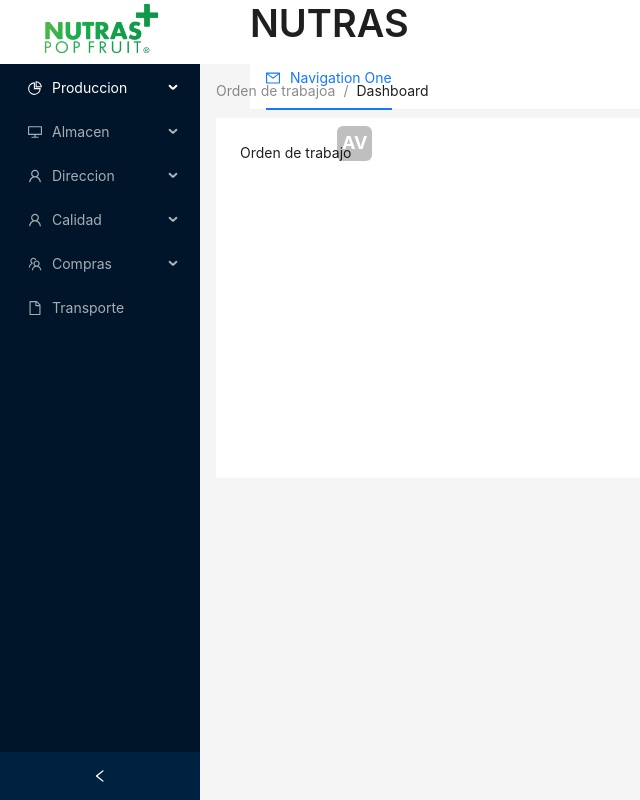
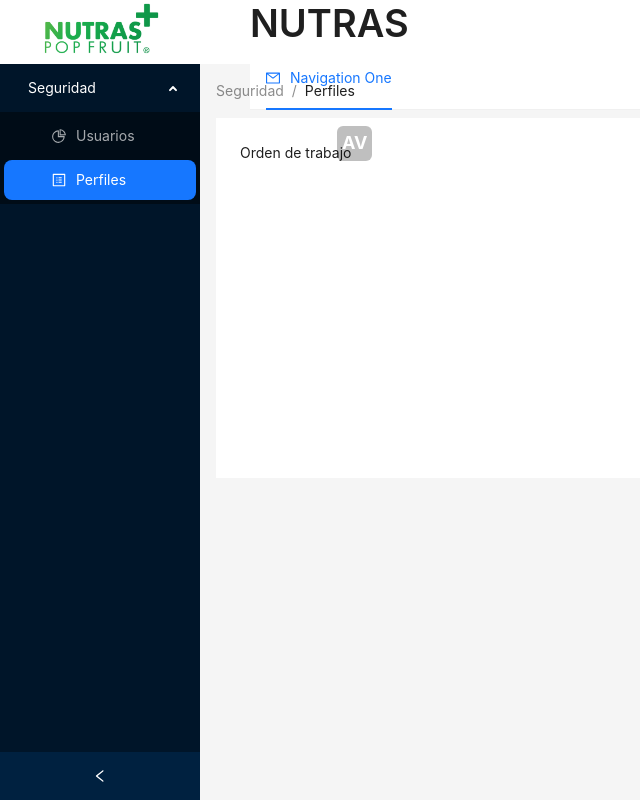
Before and after one commit to H3lltronik/nutras_erp_admin_app, a React (Vite) app: page /test in a window 1280 px wide. Shown: the whole page, without its empty margins (0-640 px from the left). Built offline with nearby package versions, Linux system fonts and the light colour scheme.

Commit message:
Nav menu

```diff
--- a/src/Layouts/DefaultLayout.tsx
+++ b/src/Layouts/DefaultLayout.tsx
@@ -1,63 +1,13 @@
-import {
-  DesktopOutlined,
-  FileOutlined,
-  PieChartOutlined,
-  TeamOutlined,
-  UserOutlined,
-} from "@ant-design/icons";
-import type { MenuProps } from "antd";
-import { Layout, Menu, Typography } from "antd";
+import { Layout, Typography } from "antd";
 import React, { useState } from "react";
 import { ToastContainer } from "react-toastify";
 import "react-toastify/dist/ReactToastify.css";
 import logo from "../assets/nutras-logo.png";
 import { DefaultHeader } from "./DefaultHeader";
+import { AdminMenu } from "./Menu";
 
 const { Text } = Typography;
 const { Header, Content, Footer, Sider } = Layout;
-
-type MenuItem = Required<MenuProps>["items"][number];
-
-function getItem(
-  label: React.ReactNode,
-  key: React.Key,
-  icon?: React.ReactNode,
-  children?: MenuItem[]
-): MenuItem {
-  return {
-    key,
-    icon,
-    children,
-    label,
-  } as MenuItem;
-}
-
-const items: MenuItem[] = [
-  getItem("Produccion", "1", <PieChartOutlined />, [
-    getItem("OT", "100"),
-    getItem("Explosión de insumos", "2"),
-    getItem("Requisiciones", "3"),
-    getItem("Inventario", "4"),
-  ]),
-  getItem("Almacen", "20", <DesktopOutlined />, [
-    getItem("Inventario", "5"),
-    getItem("Movimientos", "6"),
-  ]),
-  getItem("Direccion", "sub1", <UserOutlined />, [
-    getItem("Solicitud trabajo", "7"),
-    getItem("Orden de trabajo", "8"),
-    getItem("Requisiciones", "9"),
-  ]),
-  getItem("Calidad", "sub3", <UserOutlined />, [
-    getItem("Revisiones de movimientos", "10"),
-    getItem("Revisiones de productos", "11"),
-    getItem("Inspecciones de área", "12"),
-  ]),
-  getItem("Compras", "sub2", <TeamOutlined />, [
-    getItem("Ordenes compra", "13"),
-  ]),
-  getItem("Transporte", "14", <FileOutlined />),
-];
 
 interface HeaderProps {
   navContent?: React.ReactNode;
@@ -80,12 +30,7 @@
           className="demo-logo-vertical"
           style={{ backgroundImage: `url(${logo})` }}
         />
-        <Menu
-          theme="dark"
-          defaultSelectedKeys={["1"]}
-          mode="inline"
-          items={items}
-        />
+        <AdminMenu />
       </Sider>
       <Layout>
         <DefaultHeader
--- /dev/null
+++ b/src/Layouts/Menu.tsx
@@ -0,0 +1,98 @@
+import { PieChartOutlined, ProfileOutlined } from "@ant-design/icons";
+import type { MenuProps } from "antd";
+import { Menu } from "antd";
+import React from "react";
+import { useLocation, useNavigate } from "react-router-dom";
+
+type MenuItem = {
+  key: React.Key;
+  icon?: React.ReactNode;
+  label: React.ReactNode;
+  path?: string;
+  children?: MenuItem[];
+} & Omit<Required<MenuProps>["items"][number], "children">;
+
+function getItem(
+  label: React.ReactNode,
+  path?: string | null, // path is now the second parameter
+  icon?: React.ReactNode,
+  children?: MenuItem[]
+): MenuItem {
+  return {
+    key: path || label.toString(), // Use path as key, fallback to label if path is not provided
+    icon,
+    children,
+    label,
+    path,
+  } as MenuItem;
+}
+
+const items: MenuItem[] = [
+  getItem("Seguridad", "1", null, [
+    getItem("Usuarios", "/admin/users", <PieChartOutlined />),
+    getItem("Perfiles", "/test", <ProfileOutlined />),
+  ]),
+  // Uncomment and modify as needed
+  // getItem("Almacen", "20", "/admin/almacen", <DesktopOutlined />, [
+  //   getItem("Inventario", "5", "/admin/almacen/inventario"),
+  //   getItem("Movimientos", "6", "/admin/almacen/movimientos"),
+  // ]),
+];
+
+export const AdminMenu: React.FC = (props) => {
+  const navigate = useNavigate();
+  const location = useLocation();
+
+  const handleClick = (path: string) => {
+    if (path) {
+      navigate(path);
+    }
+  };
+
+  const getOpenKeys = () => {
+    for (const item of items) {
+      if (item.children) {
+        for (const child of item.children) {
+          if (child.path === location.pathname) {
+            return [item.key];
+          }
+        }
+      }
+    }
+    return [];
+  };
+
+  return (
+    <Menu
+      theme="dark"
+      selectedKeys={[location.pathname]}
+      defaultOpenKeys={getOpenKeys()}
+      mode="inline">
+      {items.map((item) => {
+        if (item.children) {
+          return (
+            <Menu.SubMenu key={item.key} title={item.label} icon={item.icon}>
+              {item.children.map((child) => (
+                <Menu.Item
+                  key={child.key}
+                  icon={child.icon}
+                  onClick={() => handleClick(child.path || "")}>
+                  {child.label}
+                </Menu.Item>
+              ))}
+            </Menu.SubMenu>
+          );
+        } else {
+          return (
+            <Menu.Item
+              key={item.key}
+              icon={item.icon}
+              onClick={() => handleClick(item.path || "")}>
+              {item.label}
+            </Menu.Item>
+          );
+        }
+      })}
+    </Menu>
+  );
+};
--- a/src/pages/Home/Home.tsx
+++ b/src/pages/Home/Home.tsx
@@ -13,8 +13,8 @@
     <>
       <Content style={{ margin: "0 16px" }}>
         <Breadcrumb style={{ margin: "16px 0" }}>
-          <Breadcrumb.Item>Orden de trabajoa</Breadcrumb.Item>
           <Breadcrumb.Item>Dashboard</Breadcrumb.Item>
+          <Breadcrumb.Item>Home</Breadcrumb.Item>
         </Breadcrumb>
         <div
           className=""
--- a/src/pages/Test/Test.tsx
+++ b/src/pages/Test/Test.tsx
@@ -13,8 +13,8 @@
     <>
       <Content style={{ margin: "0 16px" }}>
         <Breadcrumb style={{ margin: "16px 0" }}>
-          <Breadcrumb.Item>Orden de trabajoa</Breadcrumb.Item>
-          <Breadcrumb.Item>Dashboard</Breadcrumb.Item>
+          <Breadcrumb.Item>Seguridad</Breadcrumb.Item>
+          <Breadcrumb.Item>Perfiles</Breadcrumb.Item>
         </Breadcrumb>
         <div
           className=""
--- a/src/pages/Users/Users.tsx
+++ b/src/pages/Users/Users.tsx
@@ -21,8 +21,8 @@
     <>
       <Content style={{ margin: "0 16px" }}>
         <Breadcrumb style={{ margin: "16px 0" }}>
-          <Breadcrumb.Item>Orden de trabajoa</Breadcrumb.Item>
-          <Breadcrumb.Item>Dashboard</Breadcrumb.Item>
+          <Breadcrumb.Item>Seguridad</Breadcrumb.Item>
+          <Breadcrumb.Item>Usuarios</Breadcrumb.Item>
         </Breadcrumb>
         <div
           className=""
```
